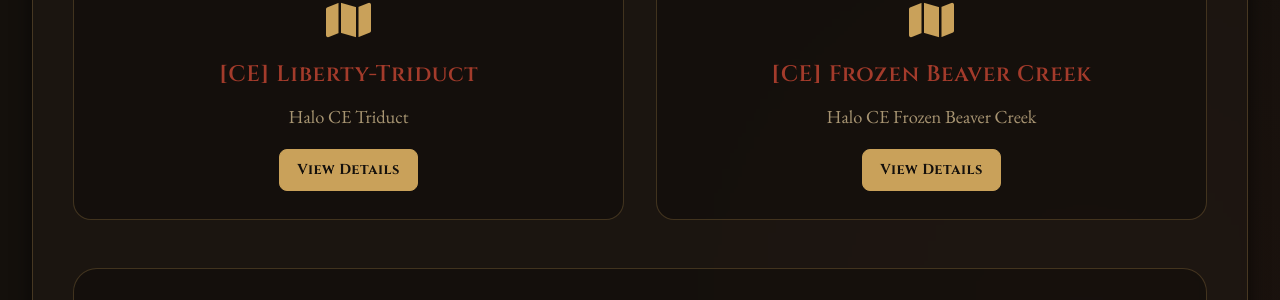
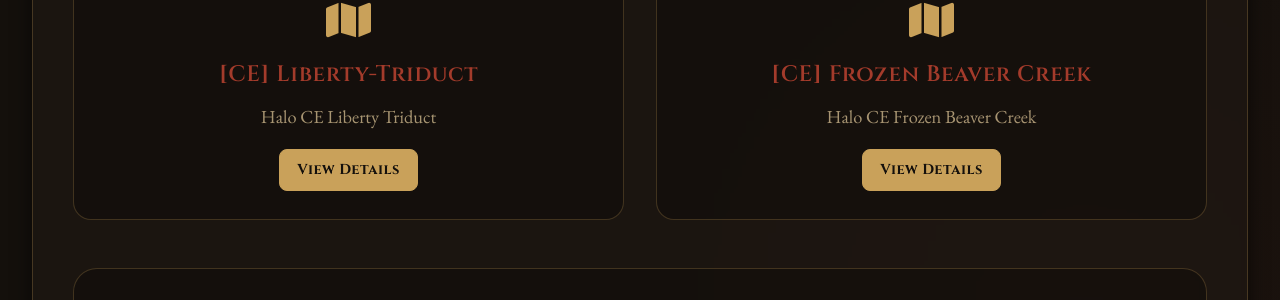
Before and after one commit to Chalwk/NC-Halo-Maps, a Jekyll site: the page built from index.html, in a window 1280 px wide. Shown: the part 1157-1457 px from the top of the page. Built offline with Jekyll 4.4.1, drawn with Linux system fonts in a browser that asks for light colours.

Commit message:
chore: update releases data

```diff
--- a/_data/releases.json
+++ b/_data/releases.json
@@ -3,7 +3,7 @@
     "id": 394195420,
     "tag": "CE-Triduct",
     "name": "[CE] Liberty-Triduct",
-    "body": "Halo CE Triduct",
+    "body": "Halo CE Liberty Triduct",
     "prerelease": false,
     "published_at": "2026-09-22T23:50:03Z",
     "html_url": "https://github.com/nakedchick-code/NC-Halo-Maps/releases/tag/CE-Triduct",
```
